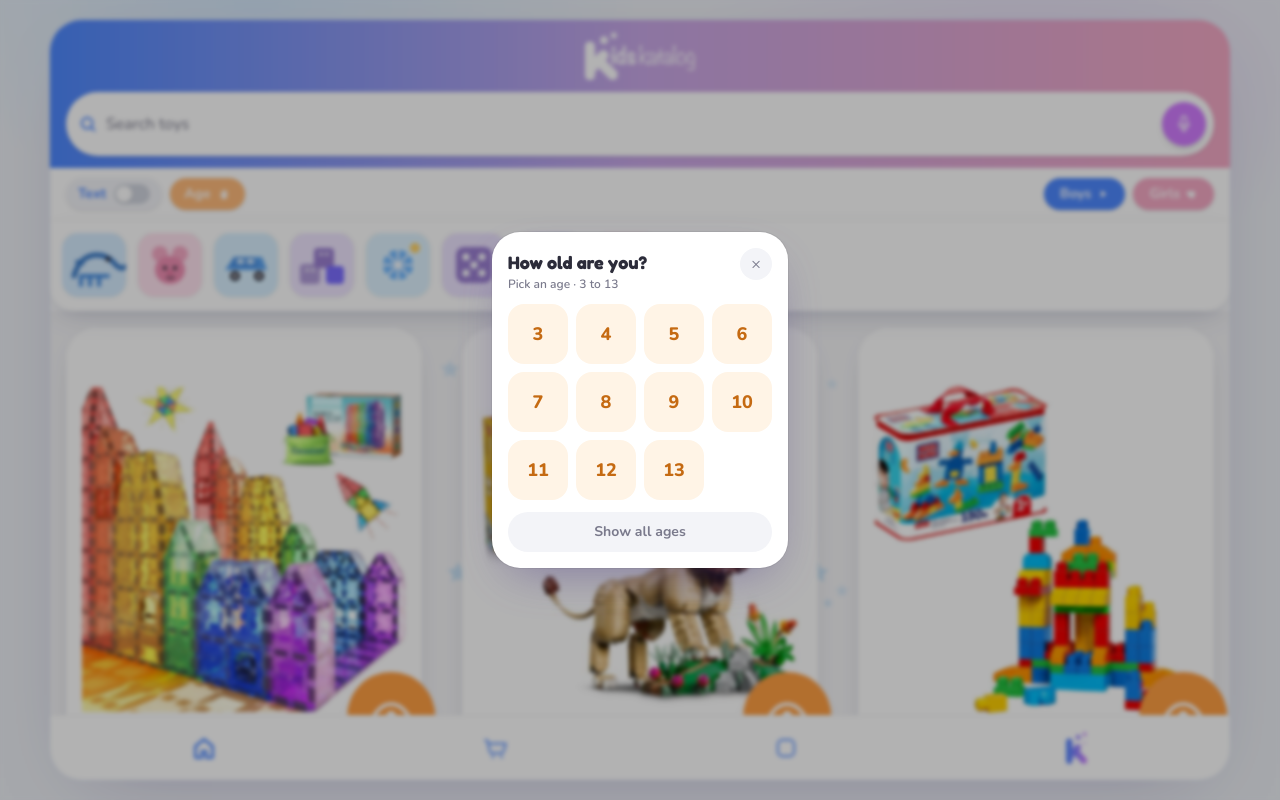
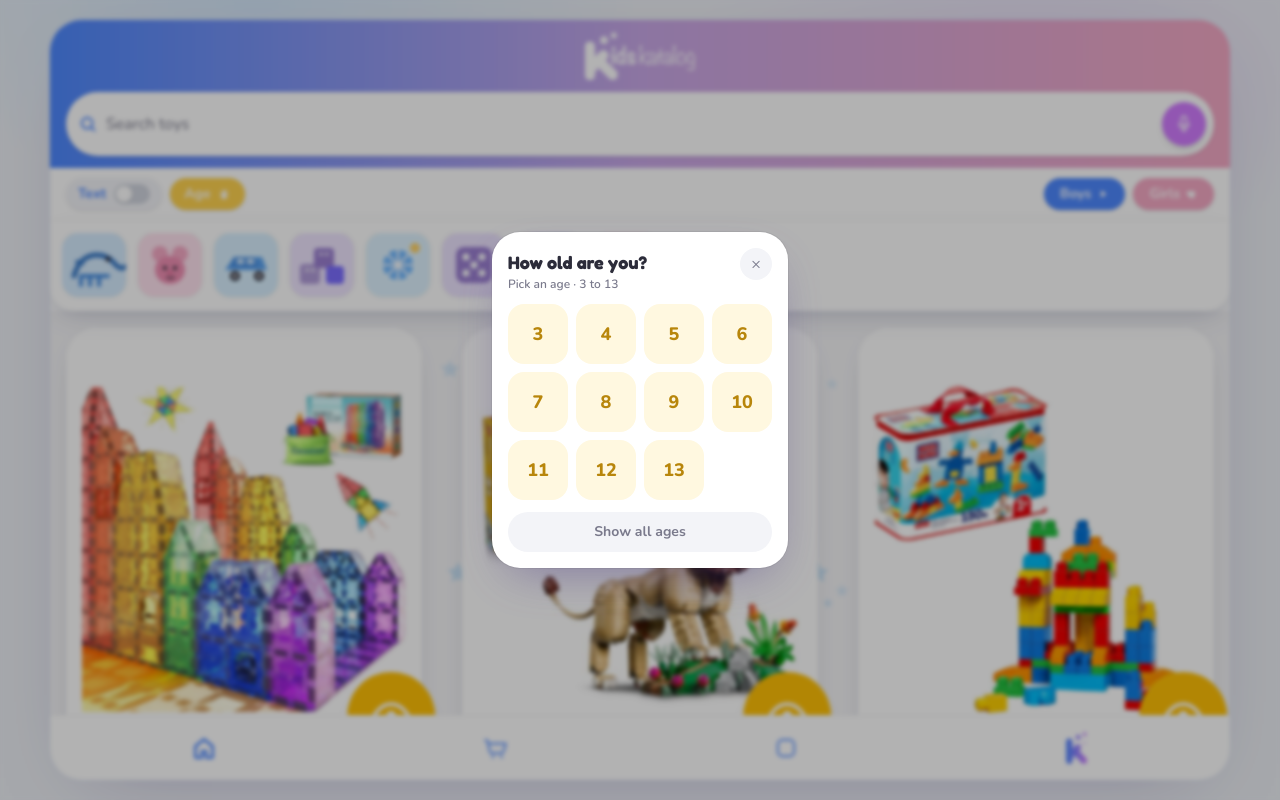
Before and after one commit to chastonbaggett-maker/kidskatalog, a Next.js app: page /shop/blocks in a window 1280 px wide. Both pictures are taken after a click on the button "Age". Built offline with nearby package versions, Linux system fonts and the light colour scheme.

Commit message:
Shift Age accent from orange toward yellow
Update --orange and Age picker chips so the filter reads more yellow while staying readable on white text.

```diff
--- a/src/app/globals.css
+++ b/src/app/globals.css
@@ -8,7 +8,7 @@
   --purple-deep: #b85eef;
   --pink: #f5a9c5;
   --pink-deep: #ef8fb3;
-  --orange: #ff9f43;
+  --orange: #ffc107;
   --lavender: #ebe4f7;
   --bg: #f5f5f7;
   --card: #ffffff;
--- a/src/components/AddToKartButton.tsx
+++ b/src/components/AddToKartButton.tsx
@@ -21,7 +21,7 @@ const CONFETTI_COLORS = [
   "#4e89ff",
   "#d17cff",
   "#f5a9c5",
-  "#ff9f43",
+  "#ffc107",
   "#8f8bff",
   "#ffffff",
   "#3a6fe0",
--- a/src/components/FilterRow.tsx
+++ b/src/components/FilterRow.tsx
@@ -98,8 +98,8 @@ export function FilterRow({
                       }}
                       className={`age-pop-chip flex aspect-square items-center justify-center rounded-2xl text-lg font-extrabold transition active:scale-95 ${
                         selected
-                          ? "bg-[#ff9f43] text-white shadow-md"
-                          : "bg-[#fff4e6] text-[#c56a12] hover:bg-[#ffe0b8]"
+                          ? "bg-[var(--orange)] text-white shadow-md"
+                          : "bg-[#fff8e0] text-[#b8860b] hover:bg-[#ffe9a8]"
                       }`}
                     >
                       {n}
```
